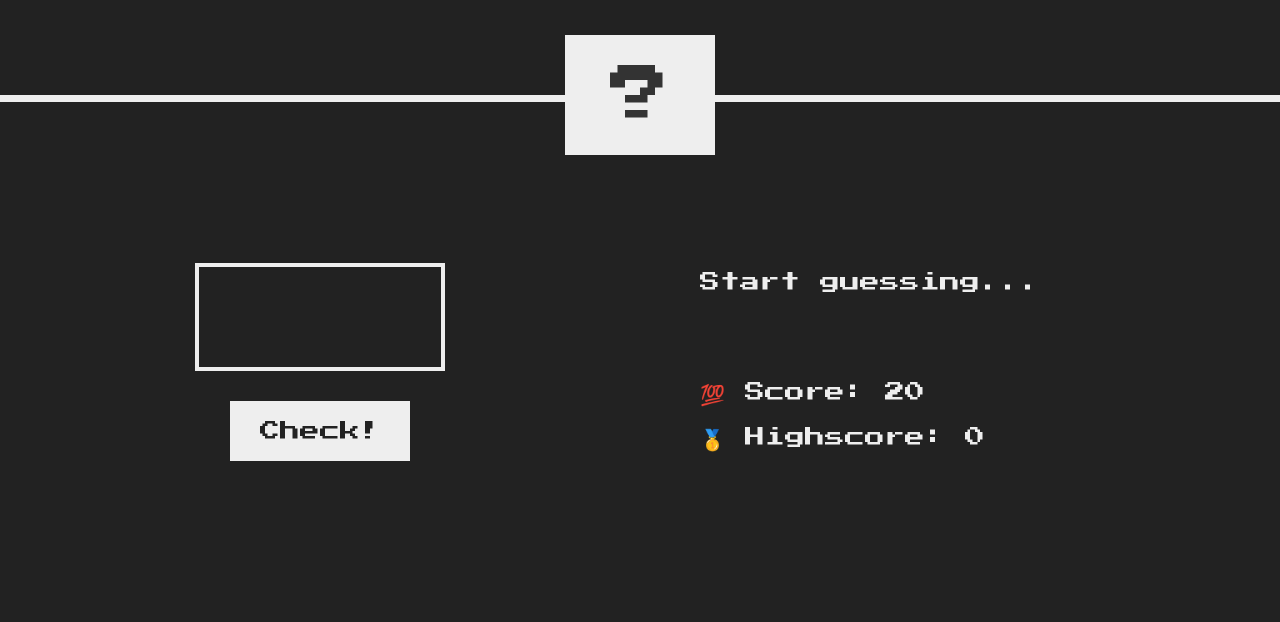
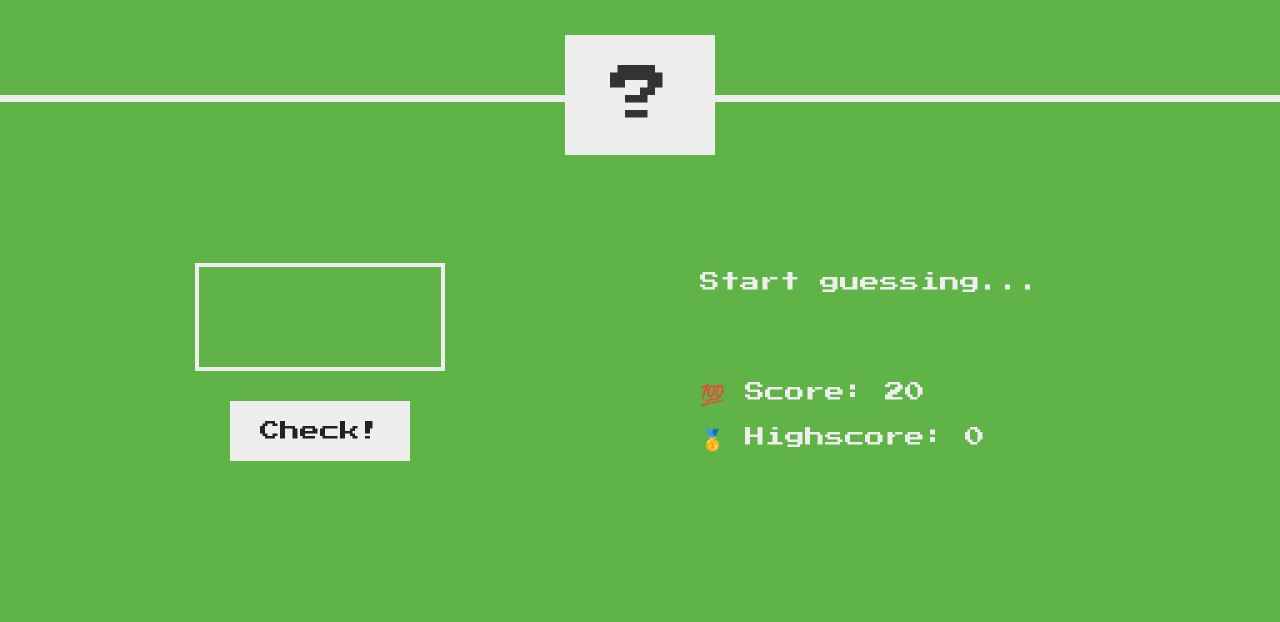
Before and after one commit to nikjaksan/The-Complete-JavaScript-Course-2021, a website: page 007 JavaScript in the Browser_ DOM and Events Fundamentals/GuessMyNumber/index.html in a window 1280 px wide. Shown: the part 178-800 px from the top of the page. Drawn offline with Linux system fonts and the light colour scheme.

Commit message:
updated content

```diff
--- a/007 JavaScript in the Browser_ DOM and Events Fundamentals/GuessMyNumber/style.css
+++ b/007 JavaScript in the Browser_ DOM and Events Fundamentals/GuessMyNumber/style.css
@@ -15,7 +15,7 @@ body {
   font-family: 'Press Start 2P', sans-serif;
   color: #eee;
   background-color: #222;
-  /* background-color: #60b347; */
+  background-color: rgb(96, 179, 71);
 }
 
 /* LAYOUT */
```
